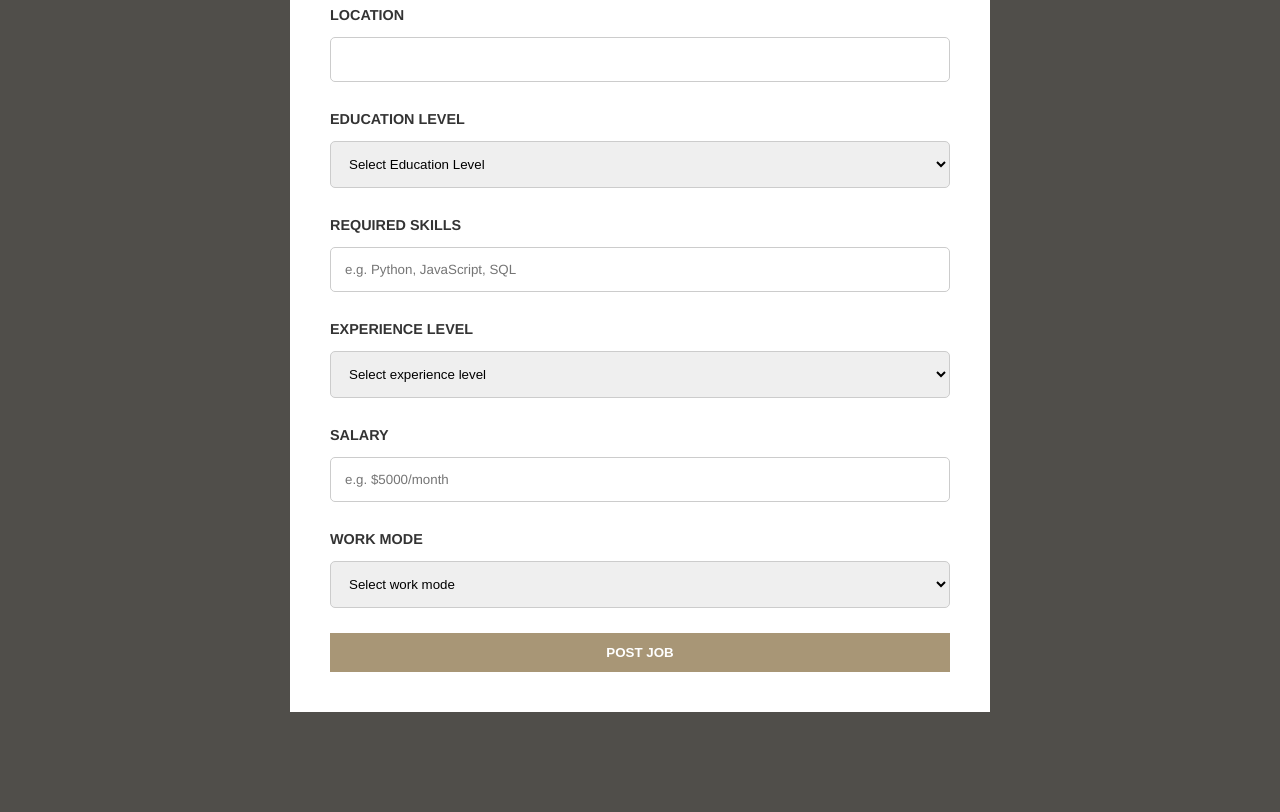
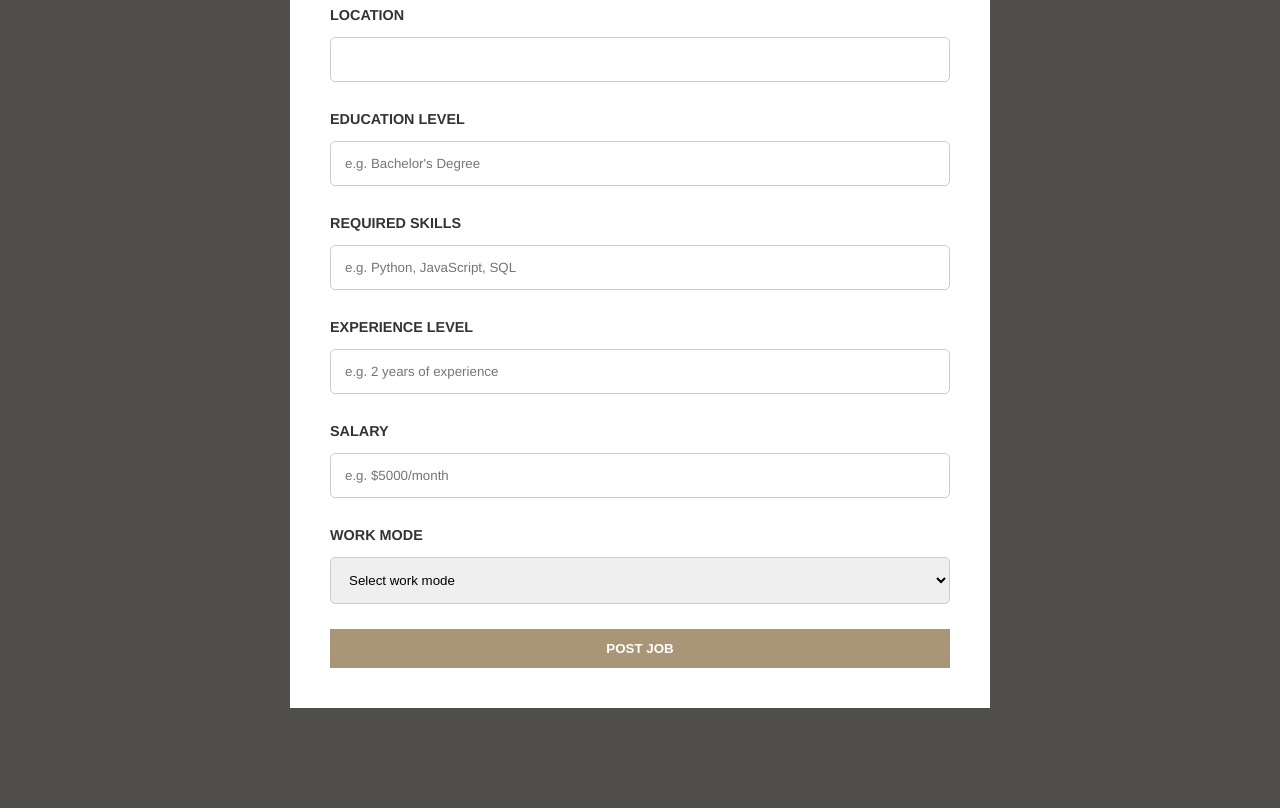
Before and after one commit to ItzZakuro/Hire-Wire, a website: page job_listings_creation.html in a window 1280 px wide. Shown: the part 980-1792 px from the top of the page. Drawn offline with Linux system fonts and the light colour scheme.

Commit message:
changed education & experience level to input type

```diff
--- a/job_listings_creation.html
+++ b/job_listings_creation.html
@@ -86,23 +86,13 @@
                 <input type="text" id="location" name="location" required>
 
                  <label>Education Level</label>
-                <select id="educationSelection" required>
-                    <option value="">Select Education Level</option>
-                    <option>Bachelors</option>
-                    <option>Masters</option>
-                    <option>Diploma</option>
-                </select>
+                <input type="text" id="educationLevel" name="education-level" placeholder="e.g. Bachelor's Degree" required>
 
                 <label>Required Skills</label>
                 <input type="text" id="skills" name="skills" placeholder="e.g. Python, JavaScript, SQL" required>
 
                 <label>Experience Level</label>
-                <select id="experienceSelection" name="experience" required>
-                    <option value="">Select experience level</option>
-                    <option value="entry">Entry Level</option>
-                    <option value="mid">Mid Level</option>
-                    <option value="senior">Senior Level</option>
-                </select>
+                <input type="text" id="experienceLevel" name="experience-level" placeholder="e.g. 2 years of experience" required>
 
                 <label>Salary</label>
                 <input type="text" id="salary" name="salary" placeholder="e.g. $5000/month" required>
```
